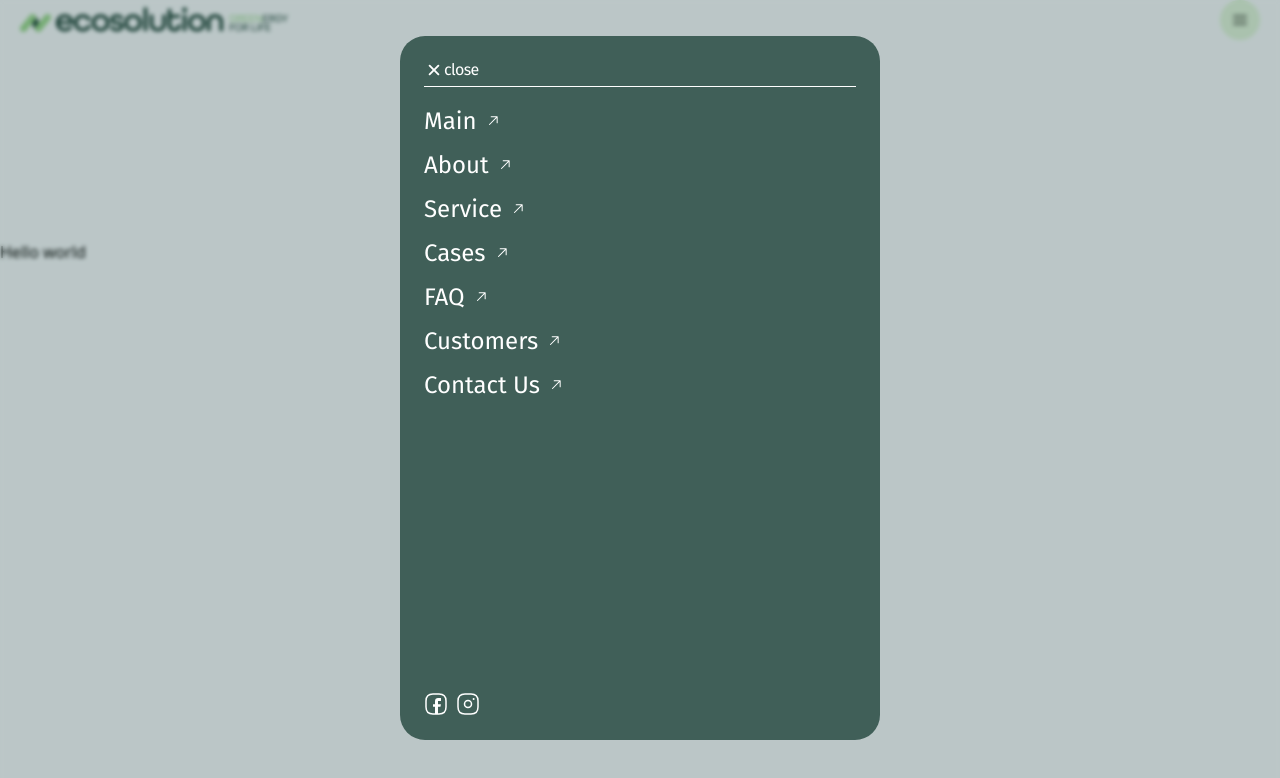
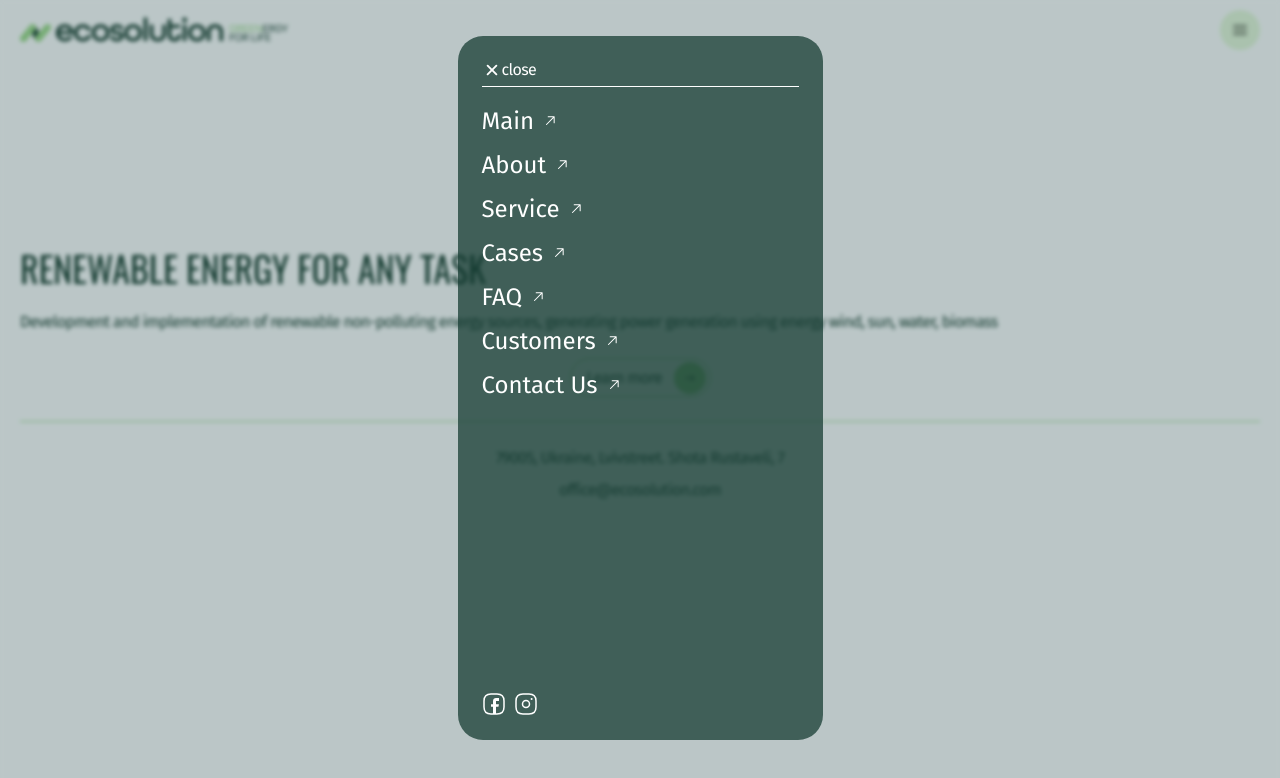
Before and after one commit to Malakhow-Alexandr/ecosolution-next-tailwind, a Next.js app: page / in a window 1280 px wide. Both pictures are taken after a click on the button 1240 px from the left and 20 px from the top of the page. Shown: the top 778 px of the page. Built offline with nearby package versions, Linux system fonts and the light colour scheme.

Commit message:
add Renewable section

```diff
--- a/app/globals.css
+++ b/app/globals.css
@@ -20,4 +20,14 @@ body {
       max-width: 480px;
     }
   }
+  .burger-menu {
+    @apply flex flex-col tablet:w-[365px] h-[88%] mx-auto mt-[36px] bg-[#173d33] bg-opacity-75 rounded-[25px] p-[24px];
+    @media (max-width: 479px) {
+      max-width: 100%;
+    }
+
+    @media (min-width: 480px) and (max-width: 767px) {
+      max-width: 464px;
+    }
+  }
 }
--- a/app/page.tsx
+++ b/app/page.tsx
@@ -1,9 +1,9 @@
-import Image from "next/image";
+import RenewableSection from "@/components/RenewableSection/RenewableSection";
 
 export default function Home() {
   return (
     <main>
-      <section className="pt-[240px]">Hello world</section>
+      <RenewableSection />
     </main>
   );
 }
--- a/components/Header/Header.tsx
+++ b/components/Header/Header.tsx
@@ -3,7 +3,7 @@ import SideBar from "../SideBar/SideBar";
 
 const Header = () => {
   return (
-    <header className="fixed left-0 right-0 mx-auto">
+    <header className="fixed left-0 right-0 mx-auto pt-[10px]">
       <div className="custom-container flex">
         <div>
           <Logo />
--- /dev/null
+++ b/components/RenewableSection/RenewableSection.tsx
@@ -0,0 +1,45 @@
+import { IoIosArrowRoundForward } from "react-icons/io";
+
+const RenewableSection = () => {
+  return (
+    <section className="pt-[250px]">
+      <div className="custom-container">
+        <h1 className="text-[36px] font-title font-normal text-mainText mb-[24px] leading-[36px]">
+          RENEWABLE ENERGY FOR ANY TASK
+        </h1>
+        <p className="font-text text-mainText text-[16px] tracking-[-0.64px] mb-[24px]">
+          Development and implementation of renewable non-polluting energy
+          sources, generating power generation using energy wind, sun, water,
+          biomass
+        </p>
+        <a
+          href="#Cases"
+          className="flex items-center w-[141px] h-[39px] mx-auto p-[4px] pl-[16px] border-[1px] border-mainElementsColor rounded-[500px] text-mainText font-text text-[16px] tracking-[-0.64px] leading-[18px] hover:scale-110 transition-transform duration-200 mb-[24px]"
+        >
+          Learn more
+          <span className="flex w-[32px] ml-auto h-[32px] rounded-full bg-mainElementsColor items-center justify-center">
+            <IoIosArrowRoundForward
+              width="16"
+              height="16"
+              className="w-[16px] h-[16px]"
+            />
+          </span>
+        </a>
+        <span className="block w-full h-[1px] bg-mainElementsColor mb-[24px]"></span>
+        <address className="font-text not-italic text-[16px] tracking-[-0.64px] text-mainText text-center mb-[8px]">
+          79005, Ukraine, Lvivstreet. Shota Rustaveli, 7
+        </address>
+        <div className="flex items-center justify-center">
+          <a
+            href="mailto:office@ecosolution.com"
+            className="font-text text-[16px] tracking-[-0.64px] text-mainText"
+          >
+            office@ecosolution.com
+          </a>
+        </div>
+      </div>
+    </section>
+  );
+};
+
+export default RenewableSection;
--- a/components/SideBar/BurgerMenu.tsx
+++ b/components/SideBar/BurgerMenu.tsx
@@ -9,13 +9,7 @@ interface BurgerMenuProps {
 
 const BurgerMenu: React.FC<BurgerMenuProps> = ({ toggle, isOpen }) => {
   return (
-    <div
-      className={`${
-        isOpen
-          ? "flex flex-col max-w-[480px] h-[88%]  mx-auto mt-[36px] bg-[#173d33] bg-opacity-75 rounded-[25px] p-[24px] "
-          : "hidden"
-      }`}
-    >
+    <div className={`${isOpen ? "burger-menu" : "hidden"}`}>
       <button
         onClick={() => toggle()}
         className="w-[60px] h-[20px] flex items-center font-text text-[16px] font-normal text-white tracking-[-0.64px] hover:text-mainElementsColor transition-colors duration-[250ms]"
--- a/tailwind.config.ts
+++ b/tailwind.config.ts
@@ -24,7 +24,7 @@ const config: Config = {
         text: ["var(--font-fira)"],
       },
       screens: {
-        mobile: "480px",
+        mobile: "360px",
         tablet: "768px",
         desktop: "1280px",
       },
```
